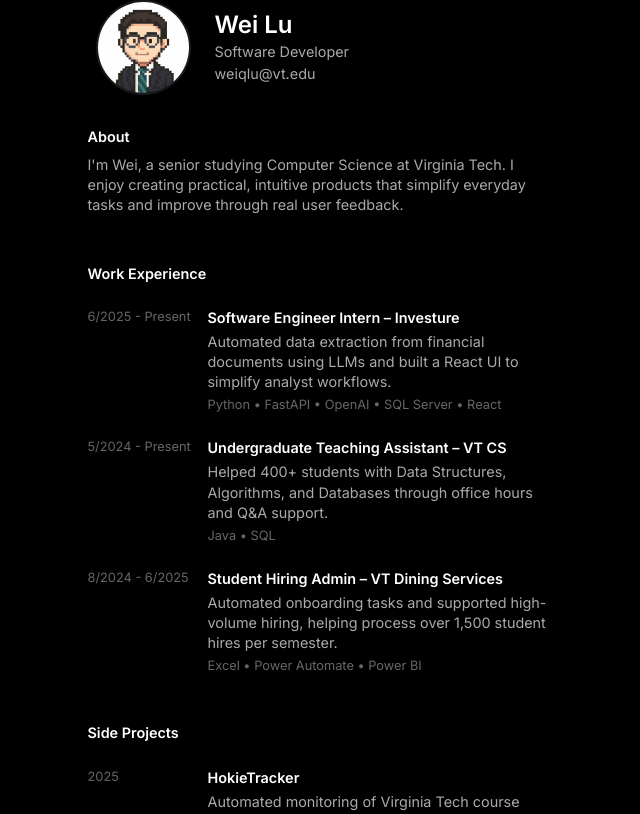
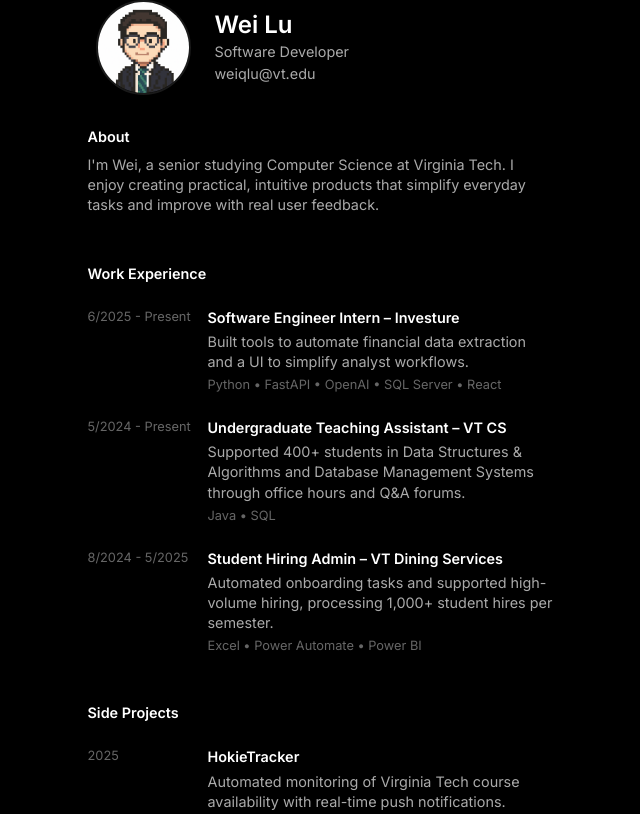
Before and after one commit to weiqlu/weiqlu-portfolio, a React (Vite) app in the folder client/: page / in a window 1280 px wide. Shown: the part 144-958 px from the top of the page, without its empty margins (319-959 px from the left). Built offline with nearby package versions, Linux system fonts and the light colour scheme; some icons are missing.

Commit message:
updated profile/wording

```diff
--- a/client/src/components/Experience.jsx
+++ b/client/src/components/Experience.jsx
@@ -7,7 +7,7 @@ const experiences = [
     period: "6/2025 - Present",
     title: "Software Engineer Intern – Investure",
     company: "",
-    description: "Automated data extraction from financial documents using LLMs and built a React UI to simplify analyst workflows.",
+    description: "Built tools to automate financial data extraction and a UI to simplify analyst workflows.",
     technologies: ["Python", "FastAPI", "OpenAI", "SQL Server", "React"],
     link: "https://www.investure.com/",
   },
@@ -16,16 +16,16 @@ const experiences = [
     title: "Undergraduate Teaching Assistant – VT CS",
     company: "",
     description:
-      "Helped 400+ students with Data Structures, Algorithms, and Databases through office hours and Q&A support.",
+      "Supported 400+ students in Data Structures & Algorithms and Database Management Systems through office hours and Q&A forums.",
     technologies: ["Java", "SQL"],
     link: "https://cs.vt.edu/",
   },
   {
-    period: "8/2024 - 6/2025",
+    period: "8/2024 - 5/2025",
     title: "Student Hiring Admin – VT Dining Services",
     company: "",
     description:
-      "Automated onboarding tasks and supported high-volume hiring, helping process over 1,500 student hires per semester.",
+      "Automated onboarding tasks and supported high-volume hiring, processing 1,000+ student hires per semester.",
     technologies: ["Excel", "Power Automate", "Power BI"],
     link: "https://dining.vt.edu/",
   },
--- a/client/src/components/Profile.jsx
+++ b/client/src/components/Profile.jsx
@@ -81,7 +81,7 @@ const Profile = () => {
             </Typography>
             <Typography variant="body1">
               {
-                "I'm Wei, a senior studying Computer Science at Virginia Tech. I enjoy creating practical, intuitive products that simplify everyday tasks and improve through real user feedback."
+                "I'm Wei, a senior studying Computer Science at Virginia Tech. I enjoy creating practical, intuitive products that simplify everyday tasks and improve with real user feedback."
               }
             </Typography>
           </Box>
--- a/client/src/components/Projects.jsx
+++ b/client/src/components/Projects.jsx
@@ -8,7 +8,7 @@ const projects = [
     logo: "",
     title: "HokieTracker",
     description:
-      "Automated monitoring of Virginia Tech course availability with real-time updates and push notifications.",
+      "Automated monitoring of Virginia Tech course availability with real-time push notifications.",
     technologies: ["React", "FastAPI", "PostgreSQL", "Docker"],
     link: "",
   },
@@ -17,7 +17,7 @@ const projects = [
     logo: "",
     title: "EduGrade",
     description:
-      "Built a platform to view grade distributions and submit course reviews, supporting fast search across 20,000+ records.",
+      "Built a platform to view grade distributions and submit course reviews, with search and filtering across 20,000+ records.",
     technologies: ["React", "Express", "Node.js", "MySQL"],
     link: "",
   },
```
